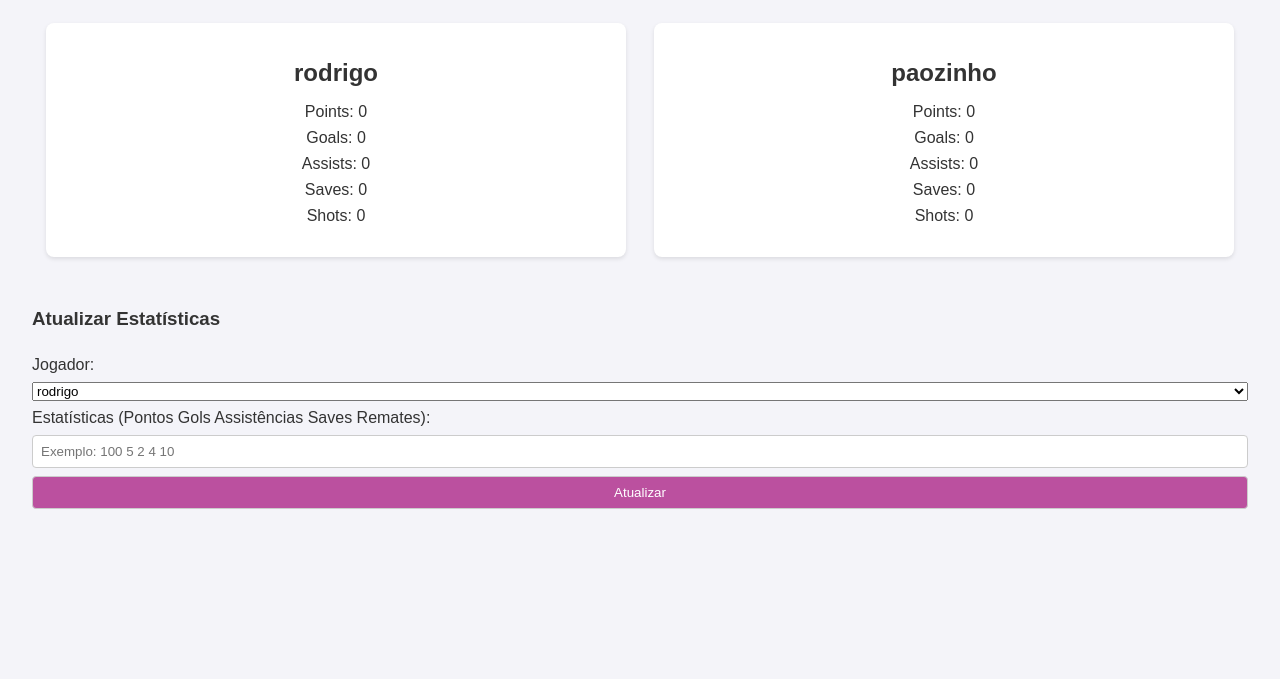
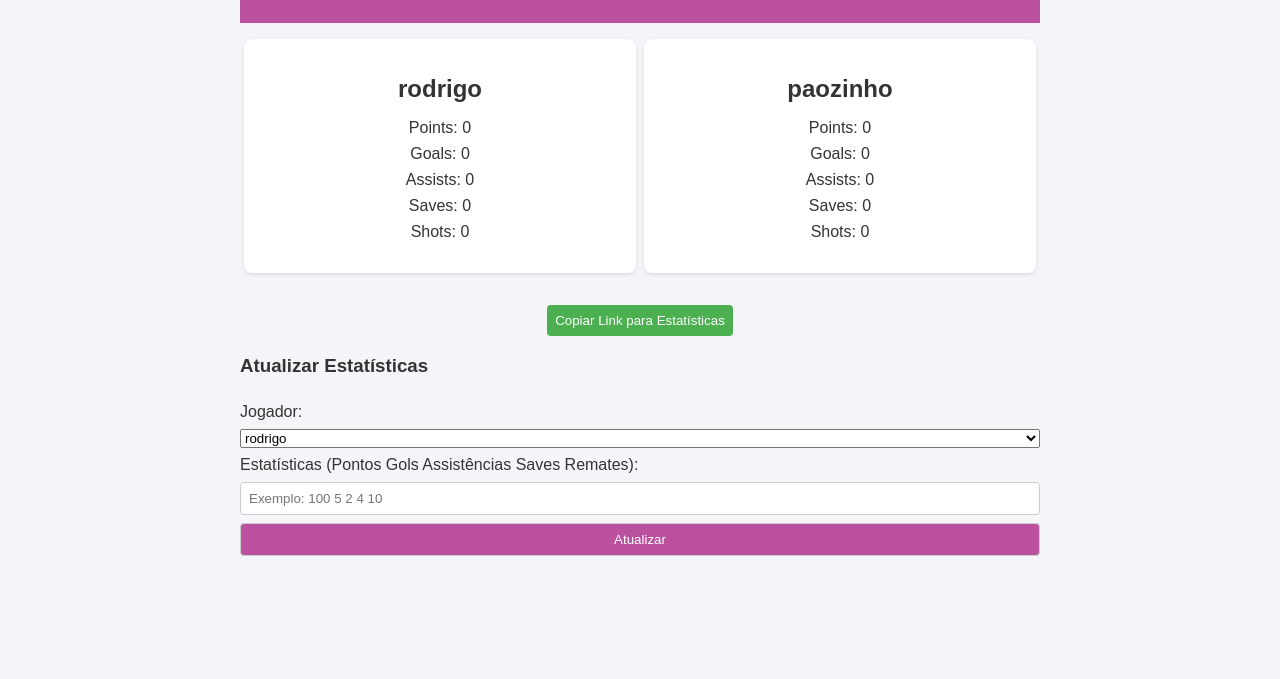
Before and after one commit to roadtossl/roadtossl.github.io, a plain HTML site: page index.html in a window 1280 px wide. Shown: the part 121-800 px from the top of the page. Drawn offline with Linux system fonts and the light colour scheme.

Commit message:
a partir daqui pode tar tudo fodido

```diff
--- a/index.html
+++ b/index.html
@@ -8,9 +8,11 @@
     body {
       font-family: Arial, sans-serif;
       margin: 0;
-      padding: 0;
+      padding: 2rem;
       background-color: #f4f4f9;
       color: #333;
+      max-width: 800px;
+      margin: 0 auto;
     }
 
     header {
@@ -18,10 +20,7 @@
       color: #fff;
       padding: 1rem 2rem;
       text-align: center;
-    }
-
-    main {
-      padding: 2rem;
+      margin-bottom: 1rem;
     }
 
     .stats-container {
@@ -69,10 +68,16 @@
       background-color: #BB509F;
       color: #fff;
       cursor: pointer;
+      margin-bottom: 1rem;
     }
 
-    .update-form button:hover {
-      background-color: #BB509F;
+    .copy-link-button {
+      background-color: #4CAF50;
+      color: white;
+      border: none;
+      padding: 0.5rem;
+      border-radius: 4px;
+      cursor: pointer;
     }
   </style>
 </head>
@@ -80,7 +85,7 @@
   <header>
     <h1>Road to SSL - Last Dance</h1>
   </header>
-  <main>
+
   <div class="stats-container">
     <div class="player-card" id="player1">
       <h2>rodrigo</h2>
@@ -104,6 +109,10 @@
     </div>
   </div>
 
+  <div style="text-align: center;">
+    <button id="copyLinkButton" class="copy-link-button">Copiar Link para Estatísticas</button>
+  </div>
+
   <form class="update-form" id="updateForm">
     <h3>Atualizar Estatísticas</h3>
     <label for="player">Jogador:</label>
@@ -117,11 +126,10 @@
 
     <button type="button" id="updateButton">Atualizar</button>
   </form>
-  </main>
 
   <script>
-    // Função para carregar estatísticas do localStorage
-    function loadStats() {
+    // Carregar estatísticas do localStorage quando a página carrega
+    document.addEventListener('DOMContentLoaded', function() {
       const players = ['player1', 'player2'];
       const statsTypes = ['pontos', 'gols', 'assistencias', 'saves', 'remates'];
 
@@ -131,35 +139,38 @@
           document.getElementById(`${stat}-${player}`).textContent = storedValue || '0';
         });
       });
-    }
+    });
 
-    // Carregar estatísticas quando a página carrega
-    document.addEventListener('DOMContentLoaded', loadStats);
-
+    // Atualizar estatísticas
     document.getElementById('updateButton').addEventListener('click', function() {
       const player = document.getElementById('player').value;
       const values = document.getElementById('values').value.split(' ').map(Number);
 
       if (values.length === 5 && values.every(val => !isNaN(val))) {
-        // Estatísticas a serem atualizadas
         const statsTypes = ['pontos', 'gols', 'assistencias', 'saves', 'remates'];
 
-        // Percorre cada tipo de estatística
         statsTypes.forEach((stat, index) => {
           const elementId = `${stat}-${player}`;
           const currentValue = Number(document.getElementById(elementId).textContent);
           const newValue = currentValue + values[index];
 
-          // Atualiza o elemento na página
           document.getElementById(elementId).textContent = newValue;
-
-          // Salva no localStorage
           localStorage.setItem(elementId, newValue);
         });
       } else {
         alert('Por favor, insira 5 valores válidos separados por espaço.');
       }
     });
+
+    // Copiar link da página
+    document.getElementById('copyLinkButton').addEventListener('click', function() {
+      navigator.clipboard.writeText(window.location.href).then(function() {
+        alert('Link copiado com sucesso!');
+      }, function(err) {
+        console.error('Erro ao copiar link: ', err);
+        alert('Não foi possível copiar o link.');
+      });
+    });
   </script>
 </body>
 </html>
```
Lines whose indentation alone changed are shown as unchanged.
